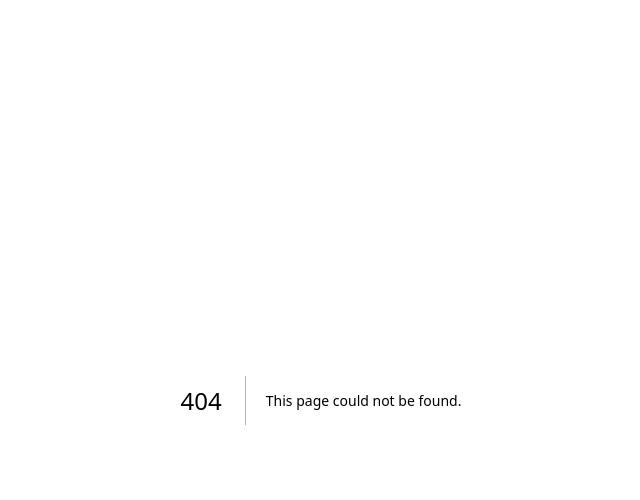
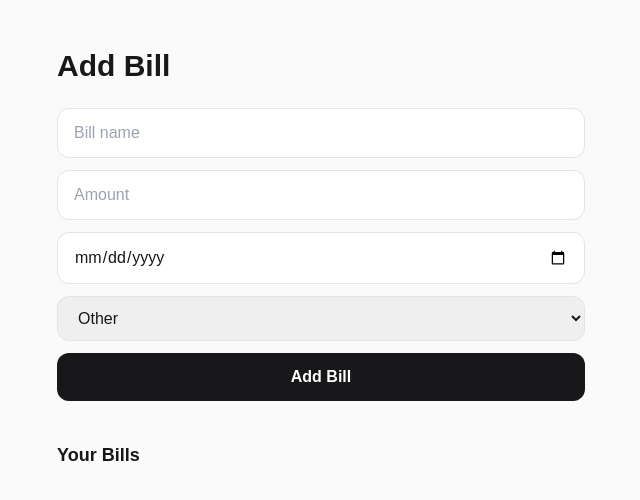
Before and after one commit to KristineMK72/money-control-saas, a Next.js app: page /bills in a window 1280 px wide. Before the commit this address had no page. Shown: the top 500 px of the page, without its empty margins (319-959 px from the left). Built offline with nearby package versions, Linux system fonts and the light colour scheme.

Commit message:
Create page.tsx

```diff
--- /dev/null
+++ b/app/bills/page.tsx
@@ -0,0 +1,107 @@
+"use client";
+
+import { useState } from "react";
+import { useMoneyStore } from "@/lib/money/store";
+
+export default function BillsPage() {
+  const { buckets, addBucket } = useMoneyStore();
+
+  const [name, setName] = useState("");
+  const [amount, setAmount] = useState("");
+  const [dueDate, setDueDate] = useState("");
+  const [category, setCategory] = useState("other");
+
+  function handleAdd() {
+    if (!name || !amount) return;
+
+    addBucket({
+      key: crypto.randomUUID(),
+      name,
+      kind: "bill",
+      target: Number(amount),
+      saved: 0,
+      dueDate,
+      category: category as any
+    });
+
+    setName("");
+    setAmount("");
+    setDueDate("");
+  }
+
+  return (
+    <main className="min-h-screen bg-zinc-50 text-zinc-900">
+      <div className="mx-auto max-w-xl px-6 py-12">
+
+        <h1 className="text-3xl font-black">Add Bill</h1>
+
+        <div className="mt-6 grid gap-3">
+
+          <input
+            placeholder="Bill name"
+            value={name}
+            onChange={(e) => setName(e.target.value)}
+            className="rounded-xl border border-zinc-200 px-4 py-3"
+          />
+
+          <input
+            placeholder="Amount"
+            type="number"
+            value={amount}
+            onChange={(e) => setAmount(e.target.value)}
+            className="rounded-xl border border-zinc-200 px-4 py-3"
+          />
+
+          <input
+            type="date"
+            value={dueDate}
+            onChange={(e) => setDueDate(e.target.value)}
+            className="rounded-xl border border-zinc-200 px-4 py-3"
+          />
+
+          <select
+            value={category}
+            onChange={(e) => setCategory(e.target.value)}
+            className="rounded-xl border border-zinc-200 px-4 py-3"
+          >
+            <option value="housing">Housing</option>
+            <option value="utilities">Utilities</option>
+            <option value="transportation">Transportation</option>
+            <option value="debt">Debt</option>
+            <option value="food">Food</option>
+            <option value="other">Other</option>
+          </select>
+
+          <button
+            onClick={handleAdd}
+            className="rounded-xl bg-zinc-900 px-4 py-3 font-semibold text-white"
+          >
+            Add Bill
+          </button>
+
+        </div>
+
+        <div className="mt-10">
+          <h2 className="text-lg font-bold">Your Bills</h2>
+
+          <div className="mt-4 grid gap-3">
+
+            {buckets.map((b) => (
+              <div
+                key={b.key}
+                className="rounded-xl border border-zinc-200 bg-white p-4"
+              >
+                <div className="font-semibold">{b.name}</div>
+                <div className="text-sm text-zinc-500">
+                  ${b.target} · Due {b.dueDate || "not set"}
+                </div>
+              </div>
+            ))}
+
+          </div>
+        </div>
+
+      </div>
+    </main>
+  );
+}
```
